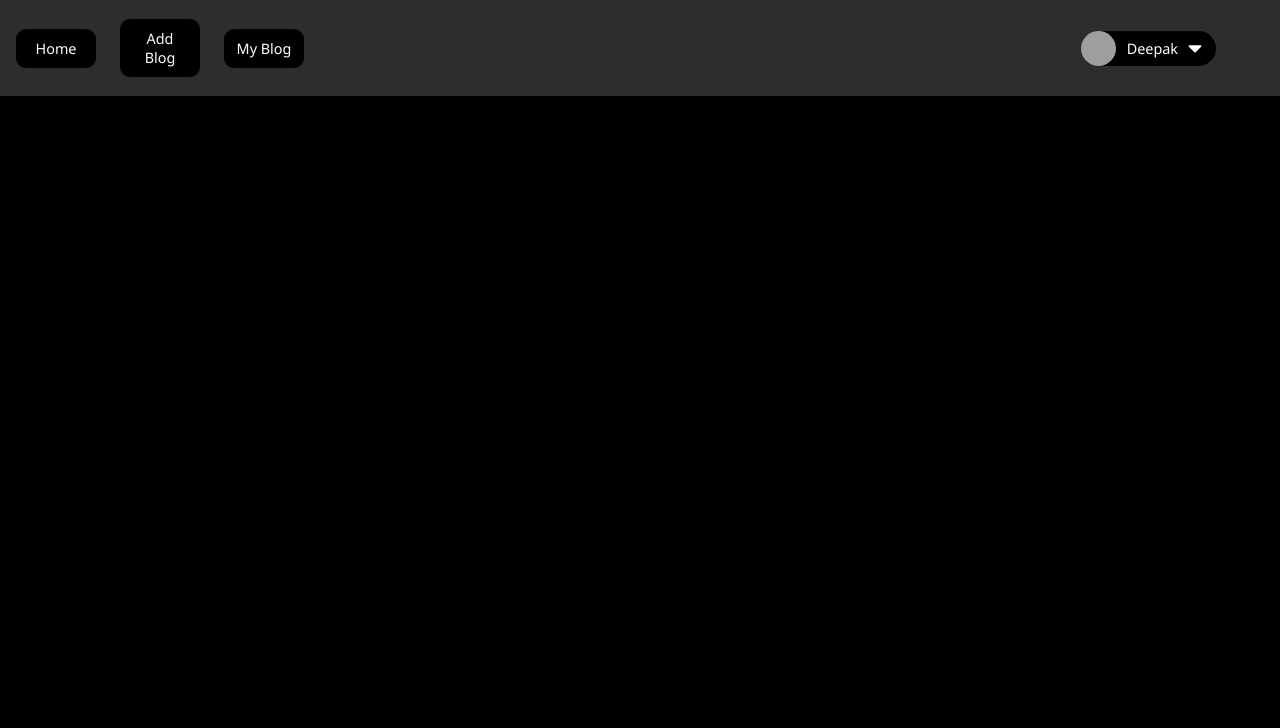
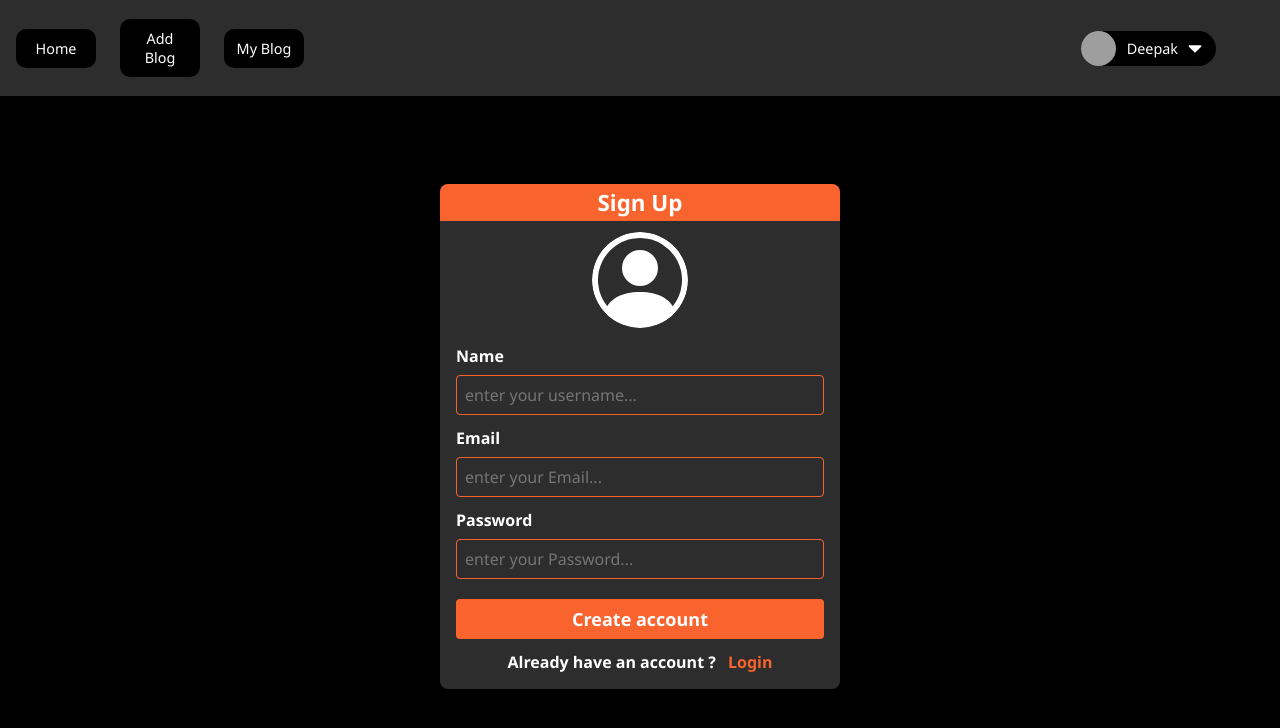
Before and after one commit to Deepak-GitHub1474/Blog, a React (Vite) app in the folder client/: page /signup in a window 1280 px wide. Shown: the top 728 px of the page. Built offline with nearby package versions, Linux system fonts and the light colour scheme; grey boxes are pictures that could not be loaded.

Commit message:
added new signin, signup page and helper file for login sigin regExp

```diff
--- a/client/src/App.jsx
+++ b/client/src/App.jsx
@@ -4,6 +4,8 @@ import { Route, Routes } from 'react-router-dom';
 
 import Home from './pages/Home/Home';
 import Header from './components/Header/Header';
+import Signin from './pages/Signin/Signin';
+import Signup from './pages/Signup/Signup';
 
 function App() {
 
@@ -12,6 +14,8 @@ function App() {
       <Header />
       <Routes>
         <Route path="/" element={<Home />}/>
+        <Route path="/signin" element={<Signin />}/>
+        <Route path="/signup" element={<Signup />}/>
       </Routes>
     </>
   )
--- /dev/null
+++ b/client/src/pages/Signin/Signin.css
@@ -0,0 +1,22 @@
+.signin-container {
+    display: flex;
+    overflow-x: auto;
+    align-items: center;
+    justify-content: center;
+    height: 100vh;
+}
+
+.email-label {
+    margin-top: 2rem;
+}
+
+.sigin-link {
+    cursor: pointer;
+    color: #f9632d;
+    text-decoration: none;
+    margin-left: 0.5rem;
+}
+
+.sigin-link:hover {
+    text-decoration: underline;
+}
--- /dev/null
+++ b/client/src/pages/Signin/Signin.jsx
@@ -0,0 +1,63 @@
+import "./Signin.css";
+
+import { useState } from "react";
+import { Link } from "react-router-dom";
+
+function Signin() {
+
+    const [signinDetails, setSigninDetails] = useState({
+        email: '',
+        password: '',
+    });
+
+    function handleUserInput(e) {
+        const {name, value} = e.target;
+        setSigninDetails({
+            ...signinDetails,
+            [name]: value
+        })
+    }
+
+    return (
+        <div className="signin-container">
+            <form className="form-container">
+                <h1>Login Page</h1>
+
+                <div className="inputs-container">
+                    <label htmlFor="email" className="email-label">Email</label>
+                    <input
+                        onChange={handleUserInput}
+                        value={signinDetails.email}
+                        required
+                        type="text"
+                        name="email"
+                        className="email"
+                        placeholder="enter your Email..."
+                        id="email"
+                    />
+                </div>
+                <div className="inputs-container">
+                    <label htmlFor="password">Password</label>
+                    <input
+                        required
+                        onChange={handleUserInput}
+                        value={signinDetails.password}
+                        type="password"
+                        name="password"
+                        className="password"
+                        placeholder="enter your Password..."
+                        id="password"
+                    />
+                </div>
+                <button className="btn">
+                    Sign In
+                </button>
+                <p className="text-center">
+                    Don't have an account ? <Link to="/signup" className="sigin-link">Sign Up</Link>
+                </p>
+            </form>
+        </div>
+    );
+}
+
+export default Signin;
--- /dev/null
+++ b/client/src/pages/Signup/Signup.css
@@ -0,0 +1,113 @@
+.signup-container {
+    display: flex;
+    overflow-x: auto;
+    align-items: center;
+    justify-content: center;
+    height: 100vh;
+}
+
+.form-container {
+    display: flex;
+    flex-direction: column;
+    justify-content: center;
+    gap: 0.75rem;
+    border-radius: 0.5rem;
+    padding: 1rem;
+    color: white;
+    width: 25rem;
+    background-color: #2d2d2d;
+    margin: 0 0.5rem;
+    margin-top: 4.5rem;
+    position: relative;
+    overflow: hidden;
+}
+
+.form-container h1 {
+    font-size: 1.4rem;
+    text-align: center;
+    font-weight: bold;
+    color: #fff;
+    position: absolute;
+    top: 0;
+    left: 0;
+    right: 0;
+    background-color: #f9632d;
+    padding: 0.2rem 0;
+}
+
+.form-container h1:hover {
+    background-color: #d43c05;
+}
+
+.avatar-label {
+    cursor: pointer;
+    margin: 0 auto;
+    margin-top: 2rem;
+}
+
+.avatar {
+    width: 6rem;
+    height: 6rem;
+    border-radius: 50%;
+    margin: auto;
+}
+
+.avatar-input {
+    display: none;
+}
+
+.inputs-container {
+    display: flex;
+    flex-direction: column;
+    gap: 0.5rem;
+}
+
+.inputs-container label {
+    font-weight: 600;
+}
+
+.username,
+.email,
+.password {
+    background-color: transparent;
+    padding:0.5rem 0.5rem;
+    border: 1px solid #f9632d;
+    border-radius: 0.25rem;
+    color: #fff;
+    font-size: 1rem;
+    outline: none;
+}
+
+.btn {
+    margin-top: 0.5rem;
+    background-color: #f9632d;
+    transition: all 0.3s ease-in-out;
+    cursor: pointer;
+    padding-top: 0.5rem;
+    padding-bottom: 0.5rem;
+    font-weight: 600;
+    font-size: 1.125rem;
+    color: white;
+    border: none;
+    border-radius: 0.25rem;
+}
+
+.btn:hover {
+    background-color: #d43c05;
+}
+
+.form-container p {
+    text-align: center;
+    font-weight: 600;
+}
+
+.login-link {
+    cursor: pointer;
+    color: #f9632d;
+    text-decoration: none;
+    margin-left: 0.5rem;
+}
+
+.login-link:hover {
+    text-decoration: underline;
+}
--- /dev/null
+++ b/client/src/pages/Signup/Signup.jsx
@@ -0,0 +1,106 @@
+import "./Signup.css";
+import { useState } from "react";
+import { BsPersonCircle } from "react-icons/bs";
+import { Link } from "react-router-dom";
+
+function Signup() {
+
+    const [signupDetails, setSignupDetails] = useState({
+        email: '',
+        fullName: '',
+        password: '',
+        avatar: ''
+    });
+
+    const [previewImage, setPreviewImage] = useState("");
+
+    function handleUserInput(e) {
+        const {name, value} = e.target;
+        setSignupDetails({
+            ...signupDetails,
+            [name]: value
+        })
+    }
+
+    function handleImage(e) {
+        e.preventDefault();
+        const uploadedImage = e.target.files[0];
+        if(!uploadedImage) return;
+        setSignupDetails({
+            ...signupDetails,
+            avatar: uploadedImage
+        });
+        const fileReader = new FileReader();
+        fileReader.readAsDataURL(uploadedImage);
+        fileReader.addEventListener("load", function () {
+            setPreviewImage(this.result);
+        })
+    }
+
+    return (
+        <div className="signup-container">
+            <form  className="form-container">
+                <h1>Sign Up</h1>
+                <label htmlFor="image_uploads" className="avatar-label">
+                    { previewImage ? (
+                        <img className="avatar" src={previewImage}/>
+                    ) : (
+                        <BsPersonCircle className="avatar" />
+                    )}
+                </label>
+                <input
+                    onChange={handleImage}
+                    type="file"
+                    className="avatar-input"
+                    name="image_uploads"
+                    id="image_uploads"
+                    accept=".jpg, .jpeg, .png, .svg"
+                />
+                <div className="inputs-container">
+                    <label htmlFor="fullName">Name</label>
+                    <input
+                        onChange={handleUserInput}
+                        value={signupDetails.fullName}
+                        required
+                        type="text"
+                        name="fullName"
+                        className="username"
+                        placeholder="enter your username..."
+                        id="fullName" />
+                </div>
+                <div className="inputs-container">
+                    <label htmlFor="email">Email</label>
+                    <input
+                        onChange={handleUserInput}
+                        value={signupDetails.email}
+                        required
+                        type="text"
+                        name="email"
+                        className="email"
+                        placeholder="enter your Email..."
+                        id="email" />
+                </div>
+                <div className="inputs-container">
+                    <label htmlFor="password">Password</label>
+                    <input
+                        required
+                        onChange={handleUserInput}
+                        value={signupDetails.password}
+                        type="password"
+                        name="password"
+                        className="password"
+                        placeholder="enter your Password..."
+                        id="password" />
+                </div>
+                <button className="btn">
+                    Create account
+                </button>
+                <p>
+                    Already have an account ? <Link to="/signin" className="login-link">Login</Link>
+                </p>
+            </form>
+        </div>
+    );
+}
+
+export default Signup;
```
Also changed, not shown: client/src/helpers/RegExMatch.jsx (added, +7 -0 lines), 1 other file (tests, documents, lock files or other folders).
